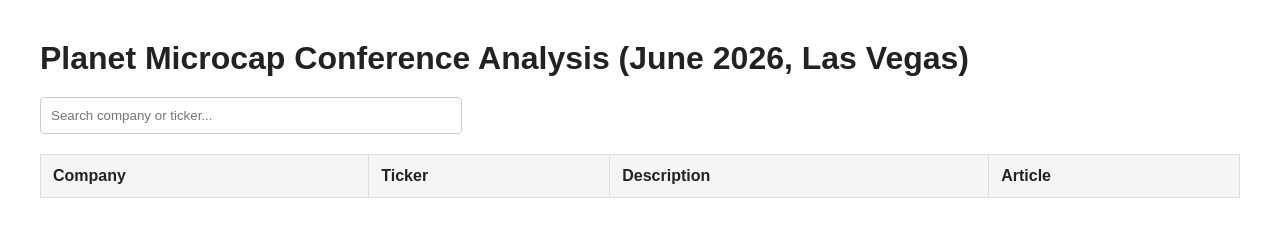
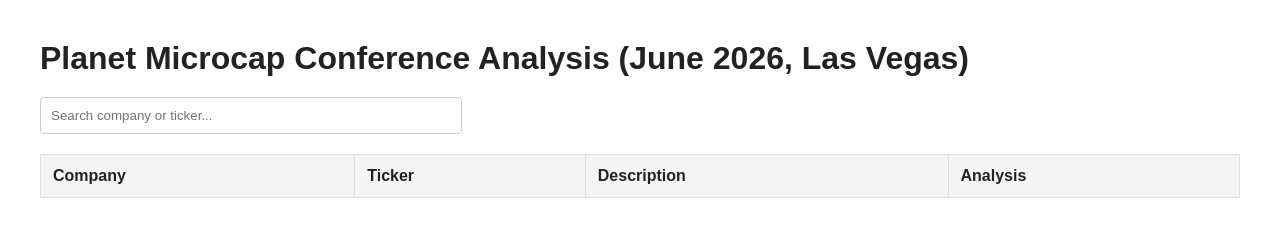
Before and after one commit to misetnt4/newpagesample, a plain HTML site: page index.html in a window 1280 px wide. Drawn offline with Linux system fonts and the light colour scheme; no server answers.

Commit message:
Update index.html

```diff
--- a/index.html
+++ b/index.html
@@ -108,7 +108,7 @@ button{
             <th>Company</th>
             <th>Ticker</th>
             <th>Description</th>
-            <th>Article</th>
+            <th>Analysis</th>
         </tr>
     </thead>
     <tbody id="tableBody"></tbody>
```
